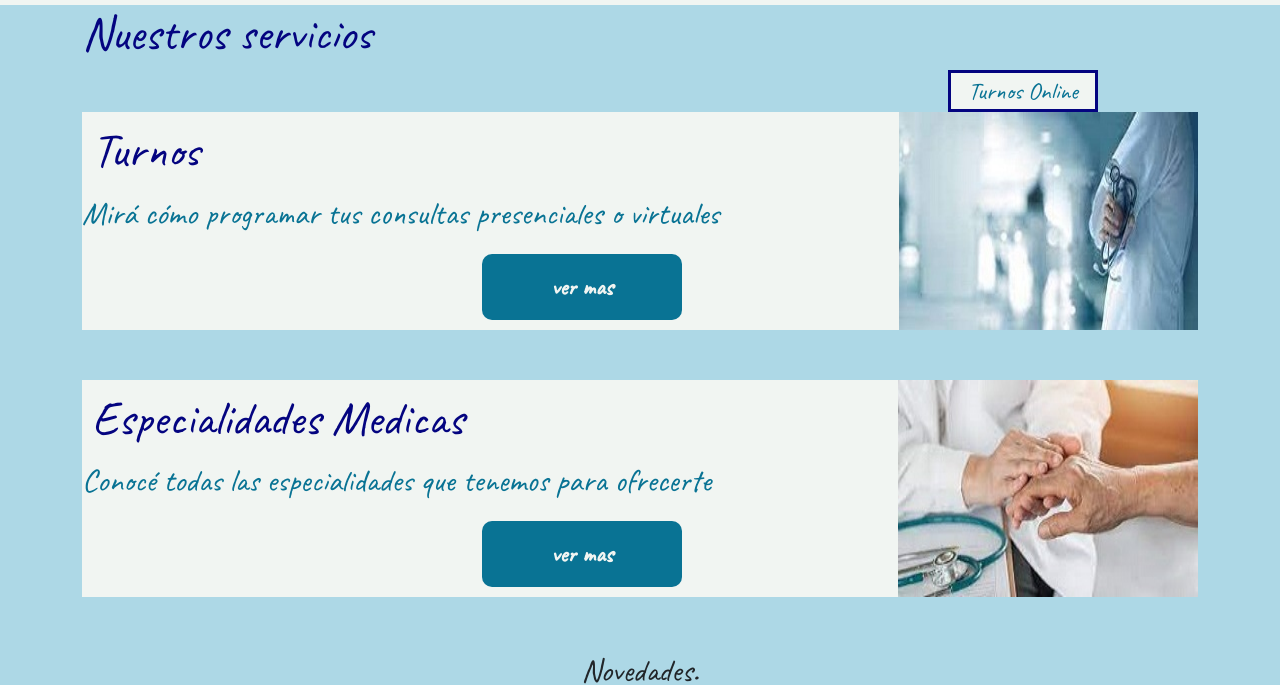
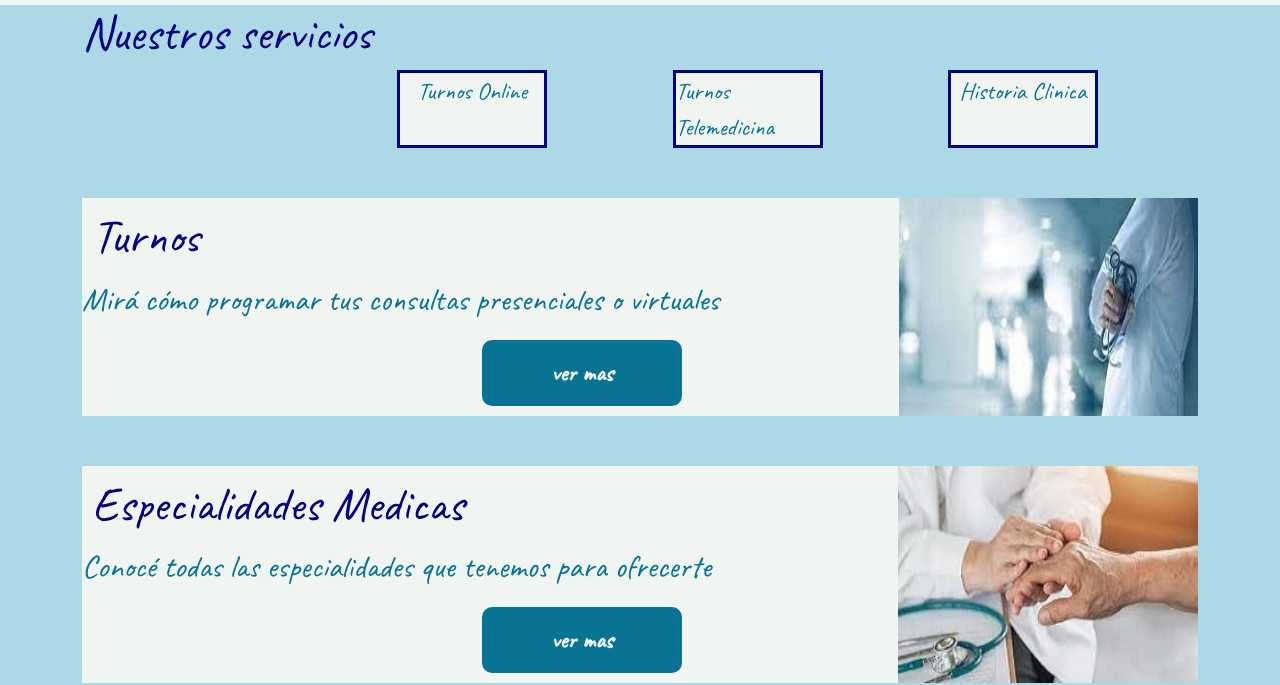
Before and after one commit to Luksarroyo/proyecto-html-css, a website: page paginas/Hospital.html in a window 1280 px wide. Shown: the part 143-828 px from the top of the page. Drawn offline with nearby package versions, Linux system fonts and the light colour scheme.

Commit message:
arregloUniversidad

```diff
--- a/paginas/Hospital.html
+++ b/paginas/Hospital.html
@@ -37,6 +37,8 @@
         <section class="contenedor-principal container">
             <h3 class="contenedor-principal__titulo">Nuestros servicios</h3>
                  <a href="" class="contenedor-principal__subtitulo">Turnos Online</a>
+                 <a href="" class="contenedor-principal__subtitulo">Turnos Telemedicina</a>
+                 <a href="" class="contenedor-principal__subtitulo">Historia Clinica</a>
         </section>
 
         <!--turneros-->
--- a/scss/vistas/_hospital.scss
+++ b/scss/vistas/_hospital.scss
@@ -17,6 +17,7 @@
     &__subtitulo {
         display: flex;
         justify-content: flex-start;
+        margin-bottom: 50px;
         width: 150px;
         justify-content: center;
         margin-right: 100px;
```
Also changed, not shown: css/style.css.
